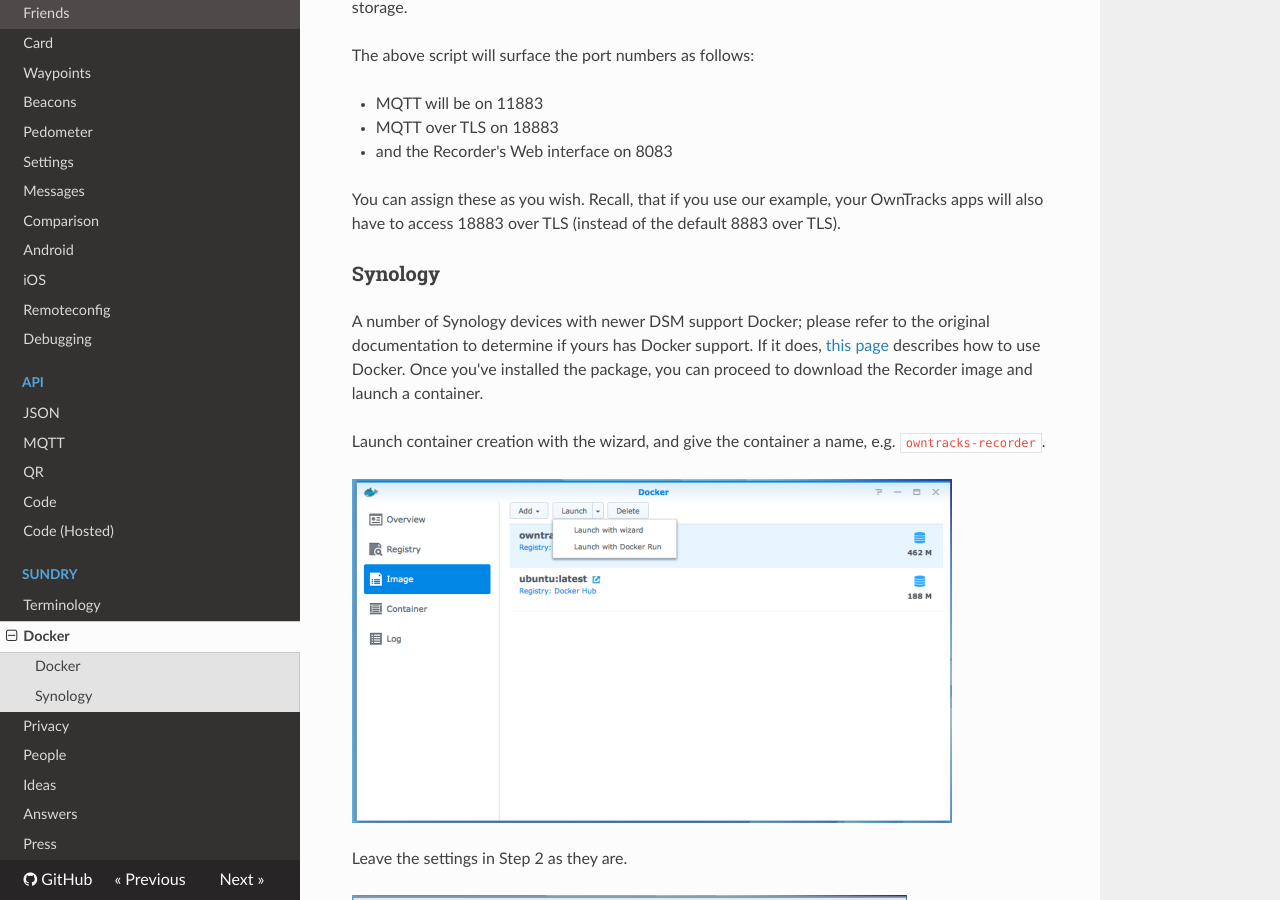
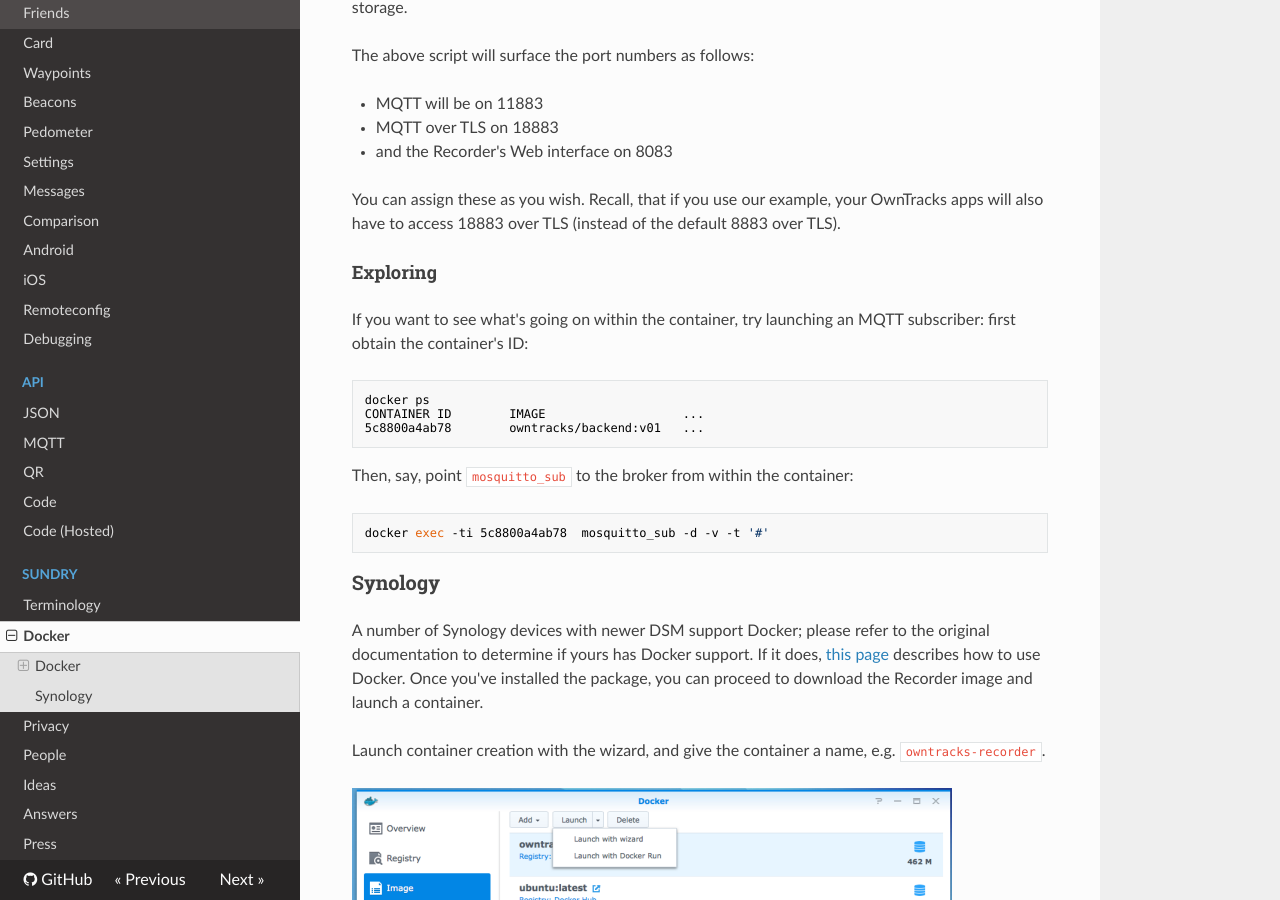
Before and after one commit to owntracks/booklet, an MkDocs documentation site: the page built from docs/clients/recorder.md, in a window 1280 px wide and 900 px high, scrolled down 1327 px. Built offline with MkDocs 1.6.1, drawn with Linux system fonts in a browser that asks for light colours; nearby versions of some CDN libraries; old or Windows-style settings are respelled for this version of MkDocs.

Commit message:
add debug

````diff
--- a/docs/clients/recorder.md
+++ b/docs/clients/recorder.md
@@ -33,6 +33,22 @@ The above script will surface the port numbers as follows:
 * and the Recorder's Web interface on 8083
 
 You can assign these as you wish. Recall, that if you use our example, your OwnTracks apps will also have to access 18883 over TLS (instead of the default 8883 over TLS).
+
+#### Exploring
+
+If you want to see what's going on within the container, try launching an MQTT subscriber: first obtain the container's ID:
+
+```sh
+docker ps
+CONTAINER ID        IMAGE                   ...
+5c8800a4ab78        owntracks/backend:v01   ...
+```
+
+Then, say, point `mosquitto_sub` to the broker from within the container:
+
+```sh
+docker exec -ti 5c8800a4ab78  mosquitto_sub -d -v -t '#'
+```
 
 ### Synology
 
````
